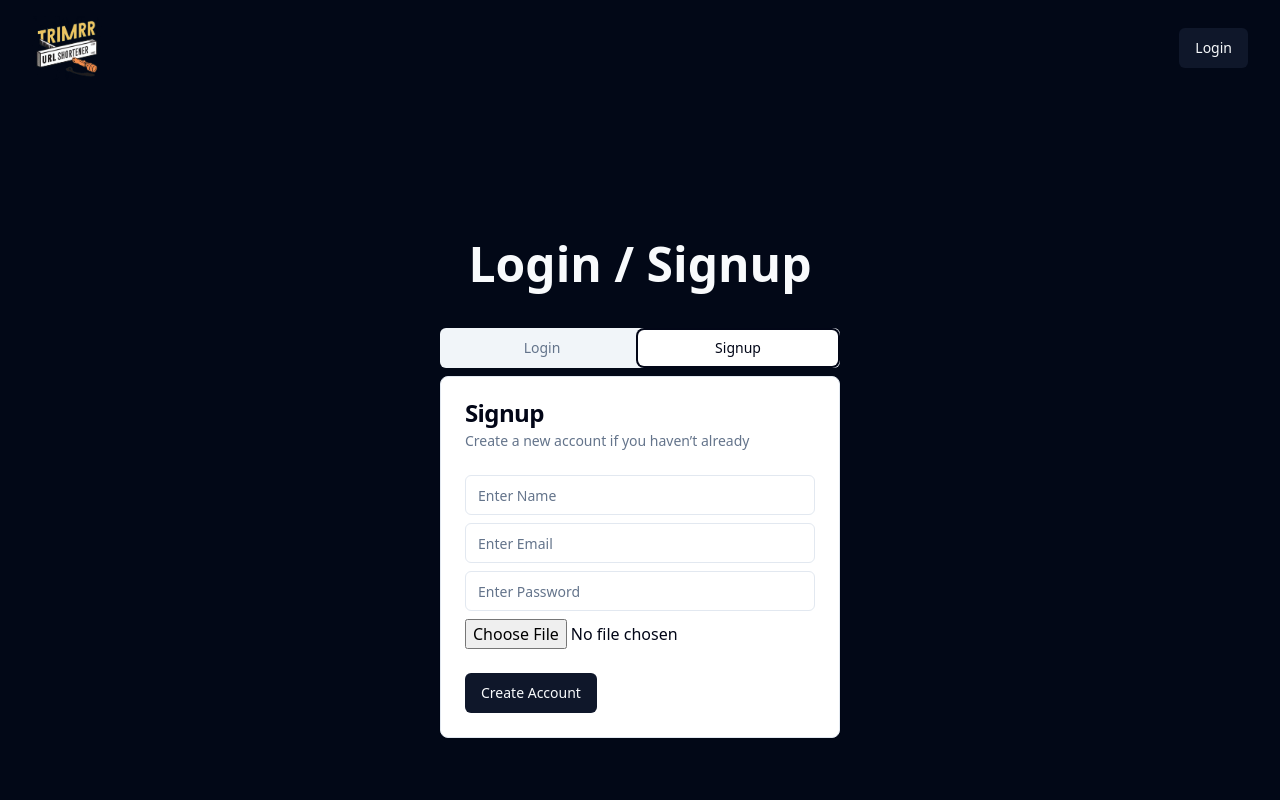
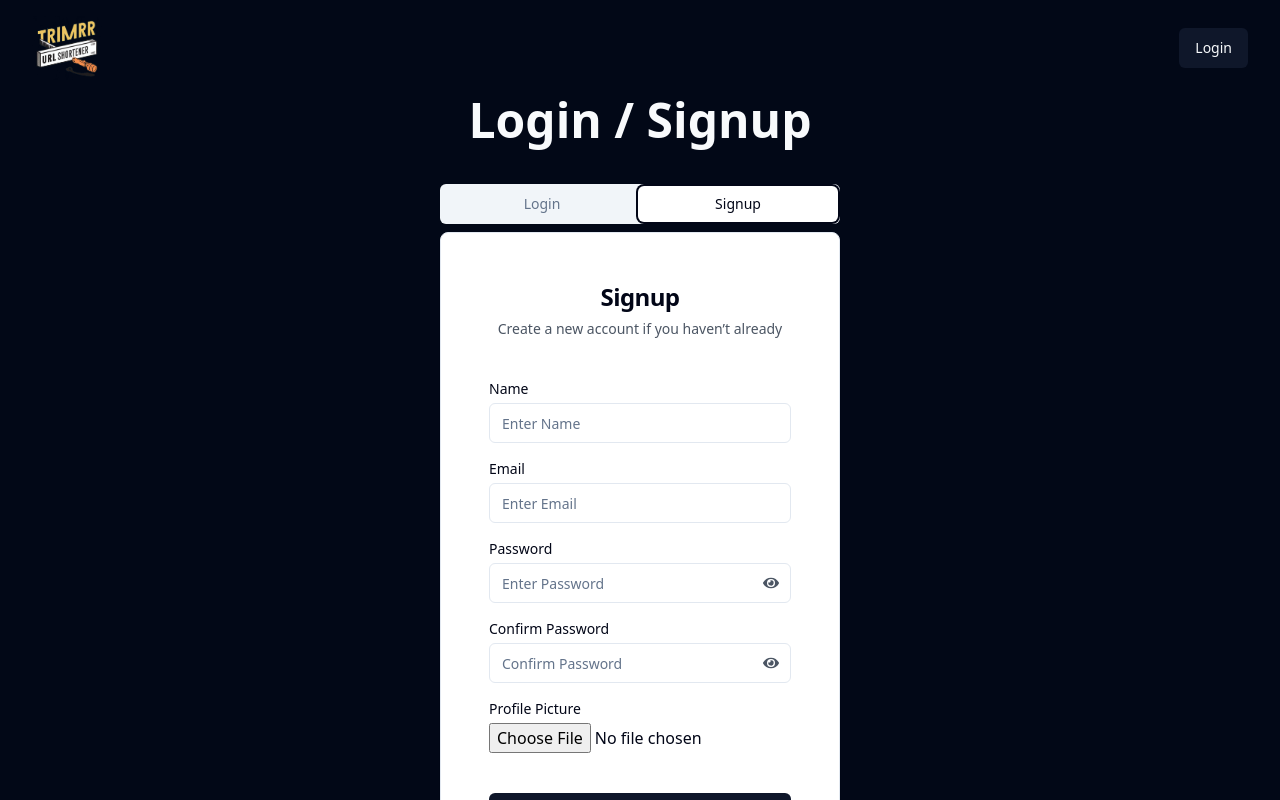
Before and after one commit to izahid19/url_shortner, a React (Vite) app: page /auth in a window 1280 px wide. Both pictures are taken after a click on the tab "Signup". Shown: the top 800 px of the page. Built offline with nearby package versions, Linux system fonts and the light colour scheme.

Commit message:
few changes pushed

```diff
--- a/package.json
+++ b/package.json
@@ -21,10 +21,14 @@
     "clsx": "^2.1.1",
     "lucide-react": "^0.445.0",
     "react": "^18.3.1",
+    "react-avatar-editor": "^13.0.2",
     "react-dom": "^18.3.1",
+    "react-icons": "^5.4.0",
+    "react-modal": "^3.16.1",
     "react-qrcode-logo": "^3.0.0",
     "react-router-dom": "^7.0.1",
     "react-spinners": "^0.14.1",
+    "react-toastify": "^10.0.6",
     "recharts": "^2.14.1",
     "tailwind-merge": "^2.5.2",
     "tailwindcss-animate": "^1.0.7",
--- a/src/components/create-link.jsx
+++ b/src/components/create-link.jsx
@@ -1,4 +1,4 @@
-import {Button} from "@/components/ui/button";
+import { Button } from "@/components/ui/button";
 import {
   Dialog,
   DialogContent,
@@ -7,20 +7,20 @@ import {
   DialogTitle,
   DialogTrigger,
 } from "@/components/ui/dialog";
-import {Input} from "@/components/ui/input";
-import {Card} from "./ui/card";
-import {useNavigate, useSearchParams} from "react-router-dom";
-import {useEffect, useRef, useState} from "react";
+import { Input } from "@/components/ui/input";
+import { Card } from "./ui/card";
+import { useNavigate, useSearchParams } from "react-router-dom";
+import { useEffect, useRef, useState } from "react";
 import Error from "./error";
 import * as yup from "yup";
 import useFetch from "@/hooks/use-fetch";
-import {createUrl} from "@/db/apiUrls";
-import {BeatLoader} from "react-spinners";
-import {UrlState} from "@/context";
-import {QRCode} from "react-qrcode-logo";
+import { createUrl } from "@/db/apiUrls";
+import { BeatLoader } from "react-spinners";
+import { UrlState } from "@/context";
+import { QRCode } from "react-qrcode-logo";
 
 export function CreateLink() {
-  const {user} = UrlState();
+  const { user } = UrlState();
 
   const navigate = useNavigate();
   const ref = useRef();
@@ -49,6 +49,24 @@ export function CreateLink() {
       ...formValues,
       [e.target.id]: e.target.value,
     });
+
+    setErrors((prevErrors) => {
+      const updatedErrors = { ...prevErrors };
+      delete updatedErrors[e.target.id];
+      return updatedErrors;
+    });
+  };
+
+  const handleBlur = async (e) => {
+    const fieldName = e.target.id;
+    try {
+      await schema.validateAt(fieldName, formValues);
+    } catch (err) {
+      setErrors((prevErrors) => ({
+        ...prevErrors,
+        [fieldName]: err.message,
+      }));
+    }
   };
 
   const {
@@ -56,7 +74,7 @@ export function CreateLink() {
     error,
     data,
     fn: fnCreateUrl,
-  } = useFetch(createUrl, {...formValues, user_id: user.id});
+  } = useFetch(createUrl, { ...formValues, user_id: user.id });
 
   useEffect(() => {
     if (error === null && data) {
@@ -68,7 +86,7 @@ export function CreateLink() {
   const createNewLink = async () => {
     setErrors([]);
     try {
-      await schema.validate(formValues, {abortEarly: false});
+      await schema.validate(formValues, { abortEarly: false });
 
       const canvas = ref.current.canvasRef.current;
       const blob = await new Promise((resolve) => canvas.toBlob(resolve));
@@ -76,11 +94,9 @@ export function CreateLink() {
       await fnCreateUrl(blob);
     } catch (e) {
       const newErrors = {};
-
       e?.inner?.forEach((err) => {
         newErrors[err.path] = err.message;
       });
-
       setErrors(newErrors);
     }
   };
@@ -95,50 +111,66 @@ export function CreateLink() {
       <DialogTrigger asChild>
         <Button variant="destructive">Create New Link</Button>
       </DialogTrigger>
-      <DialogContent className="sm:max-w-md">
+      <DialogContent className="w-full max-w-sm sm:max-w-md mx-auto">
         <DialogHeader>
-          <DialogTitle className="font-bold text-2xl text-black">Create New</DialogTitle>
+          <DialogTitle className="font-bold text-xl sm:text-2xl text-black">
+            Create New
+          </DialogTitle>
         </DialogHeader>
         {formValues?.longUrl && (
+          <div className="flex justify-center mb-4">
             <QRCode ref={ref} size={250} value={formValues?.longUrl} />
+          </div>
         )}
-        <div className="flex flex-col">
-        <span className="text-black mb-2">Short Link's Title</span>
+        <div className="flex flex-col space-y-4">
+          <div>
+            <label className="text-sm sm:text-base text-black mb-1 block">
+              Short Link's Title
+            </label>
             <Input
               id="title"
               placeholder="Enter Your Title"
               value={formValues.title}
               onChange={handleChange}
-          className="text-gray-900"
+              onBlur={handleBlur}
+              className="w-full text-gray-900"
             />
             {errors.title && <Error message={errors.title} />}
           </div>
-        <div className="flex flex-col">
-        <span className="text-black mb-2">Long URL</span>
+          <div>
+            <label className="text-sm sm:text-base text-black mb-1 block">
+              Long URL
+            </label>
             <Input
               id="longUrl"
               placeholder="Enter your Loooong URL"
               value={formValues.longUrl}
               onChange={handleChange}
-          className="text-gray-900"
+              onBlur={handleBlur}
+              className="w-full text-gray-900"
             />
+            {errors.longUrl && <Error message={errors.longUrl} />}
           </div>
-        {errors.longUrl && <Error message={errors.longUrl} />}
-        <div className="flex flex-col">
-        <span className="text-black mb-2">Custom URL</span>
-        <div className="flex items-center gap-2">
-          <Card className="p-2">trimrr.in</Card> /
+          <div>
+            <label className="text-sm sm:text-base text-black mb-1 block">
+              Custom URL
+            </label>
+            <div className="flex flex-wrap gap-2 items-center">
+              <Card className="p-2 text-sm sm:text-base">triimrrr.netlify.app</Card>
+              <span className="text-sm">/</span>
               <Input
                 id="customUrl"
                 placeholder="Custom Link (optional)"
                 value={formValues.customUrl}
                 onChange={handleChange}
-            className="text-gray-900"
+                onBlur={handleBlur}
+                className="w-full sm:w-auto flex-grow text-gray-900"
               />
             </div>
           </div>
+        </div>
         {error && <Error message={errors.message} />}
-        <DialogFooter className="sm:justify-start">
+        <DialogFooter className="sm:justify-start mt-4">
           <Button
             type="button"
             variant="destructive"
--- a/src/components/login.jsx
+++ b/src/components/login.jsx
@@ -1,4 +1,14 @@
-import {Input} from "./ui/input";
+import { useEffect, useState } from "react";
+import { FaEye, FaEyeSlash } from "react-icons/fa";
+import * as Yup from "yup";
+import { useNavigate, useSearchParams } from "react-router-dom";
+import { login } from "@/db/apiAuth";
+import { BeatLoader } from "react-spinners";
+import useFetch from "@/hooks/use-fetch";
+import { UrlState } from "@/context";
+import { toast, ToastContainer } from "react-toastify";
+import "react-toastify/dist/ReactToastify.css";
+import { Input } from "./ui/input";
 import {
   Card,
   CardContent,
@@ -7,15 +17,8 @@ import {
   CardHeader,
   CardTitle,
 } from "./ui/card";
-import {Button} from "./ui/button";
-import {useNavigate, useSearchParams} from "react-router-dom";
-import {useEffect, useState} from "react";
-import * as Yup from "yup";
+import { Button } from "./ui/button";
 import Error from "./error";
-import {login} from "@/db/apiAuth";
-import {BeatLoader} from "react-spinners";
-import useFetch from "@/hooks/use-fetch";
-import {UrlState} from "@/context";
 
 const Login = () => {
   let [searchParams] = useSearchParams();
@@ -28,39 +31,67 @@ const Login = () => {
     email: "",
     password: "",
   });
+  const [showPassword, setShowPassword] = useState(false); // Track password visibility
+
+  const { loading, error, fn: fnLogin, data } = useFetch(login, formData);
+  const { fetchUser } = UrlState();
+
+  useEffect(() => {
+    if (error === null && data) {
+      toast.success("Logged in successfully!");
+      fetchUser();
+      navigate(`/dashboard?${longLink ? `createNew=${longLink}` : ""}`);
+    }
+  }, [error, data, fetchUser, longLink, navigate]);
 
   const handleInputChange = (e) => {
-    const {name, value} = e.target;
+    const { name, value } = e.target;
     setFormData((prevState) => ({
       ...prevState,
       [name]: value,
     }));
+
+    setErrors((prevErrors) => {
+      const updatedErrors = { ...prevErrors };
+      delete updatedErrors[name];
+      return updatedErrors;
+    });
   };
 
-  const {loading, error, fn: fnLogin, data} = useFetch(login, formData);
-  const {fetchUser} = UrlState();
+  const validateField = async (fieldName) => {
+    const schema = Yup.object().shape({
+      email: Yup.string().email("Invalid email").required("Email is required"),
+      password: Yup.string()
+        .min(6, "Password is required")
+        .required("Password is required"),
+    });
 
-  useEffect(() => {
-    if (error === null && data) {
-      fetchUser();
-      navigate(`/dashboard?${longLink ? `createNew=${longLink}` : ""}`);
+    try {
+      await schema.validateAt(fieldName, formData);
+    } catch (err) {
+      setErrors((prevErrors) => ({
+        ...prevErrors,
+        [fieldName]: err.message,
+      }));
     }
-    // eslint-disable-next-line react-hooks/exhaustive-deps
-  }, [error, data]);
+  };
+
+  const handleBlur = (e) => {
+    const { name } = e.target;
+    validateField(name);
+  };
 
   const handleLogin = async () => {
     setErrors([]);
     try {
       const schema = Yup.object().shape({
-        email: Yup.string()
-          .email("Invalid email")
-          .required("Email is required"),
+        email: Yup.string().email("Invalid email").required("Email is required"),
         password: Yup.string()
           .min(6, "Password must be at least 6 characters")
           .required("Password is required"),
       });
 
-      await schema.validate(formData, {abortEarly: false});
+      await schema.validate(formData, { abortEarly: false });
       await fnLogin();
     } catch (e) {
       const newErrors = {};
@@ -70,44 +101,67 @@ const Login = () => {
       });
 
       setErrors(newErrors);
+
+      console.error("Validation/API error occurred:", e);
     }
   };
 
   return (
-    <Card>
+    <>
+      <ToastContainer />
+      <Card className="max-w-md w-full mx-auto p-4 sm:p-6 space-y-4">
         <CardHeader>
-        <CardTitle>Login</CardTitle>
-        <CardDescription>
+          <CardTitle className="text-center text-xl sm:text-2xl">Login</CardTitle>
+          <CardDescription className="text-center text-sm text-gray-600">
             to your account if you already have one
           </CardDescription>
           {error && <Error message={error.message} />}
         </CardHeader>
-      <CardContent className="space-y-2">
-        <div className="space-y-1">
+        <CardContent className="space-y-4">
+          <div>
+            <label className="block mb-1 text-sm font-medium">Email</label>
             <Input
               name="email"
               type="email"
               placeholder="Enter Email"
+              onBlur={handleBlur}
               onChange={handleInputChange}
+              className="w-full"
             />
+            {errors.email && <Error message={errors.email} />}
           </div>
-        {errors.email && <Error message={errors.email} />}
-        <div className="space-y-1">
+          <div>
+            <label className="block mb-1 text-sm font-medium">Password</label>
+            <div className="relative">
               <Input
                 name="password"
-            type="password"
+                type={showPassword ? "text" : "password"}
                 placeholder="Enter Password"
+                onBlur={handleBlur}
                 onChange={handleInputChange}
+                className="w-full"
               />
+              <span
+                className="absolute right-3 top-1/2 transform -translate-y-1/2 cursor-pointer text-gray-600"
+                onClick={() => setShowPassword(!showPassword)}
+              >
+                {showPassword ? <FaEyeSlash /> : <FaEye />}
+              </span>
             </div>
             {errors.password && <Error message={errors.password} />}
+          </div>
         </CardContent>
         <CardFooter>
-        <Button onClick={handleLogin}>
+          <Button
+            className="w-full"
+            onClick={handleLogin}
+            disabled={loading}
+          >
             {loading ? <BeatLoader size={10} color="#36d7b7" /> : "Login"}
           </Button>
         </CardFooter>
       </Card>
+    </>
   );
 };
 
--- a/src/components/signup.jsx
+++ b/src/components/signup.jsx
@@ -1,6 +1,7 @@
-import {useEffect, useState} from "react";
+import { useEffect, useRef, useState } from "react";
+import { FaEye, FaEyeSlash, FaTrashAlt } from "react-icons/fa";
 import Error from "./error";
-import {Input} from "./ui/input";
+import { Input } from "./ui/input";
 import * as Yup from "yup";
 import {
   Card,
@@ -10,11 +11,13 @@ import {
   CardHeader,
   CardTitle,
 } from "./ui/card";
-import {Button} from "./ui/button";
-import {useNavigate, useSearchParams} from "react-router-dom";
-import {signup} from "@/db/apiAuth";
-import {BeatLoader} from "react-spinners";
+import { Button } from "./ui/button";
+import { useNavigate, useSearchParams } from "react-router-dom";
+import { signup } from "@/db/apiAuth";
+import { BeatLoader } from "react-spinners";
 import useFetch from "@/hooks/use-fetch";
+import { toast, ToastContainer } from "react-toastify";
+import "react-toastify/dist/ReactToastify.css";
 
 const Signup = () => {
   let [searchParams] = useSearchParams();
@@ -27,25 +30,83 @@ const Signup = () => {
     name: "",
     email: "",
     password: "",
+    confirm_password: "",
     profile_pic: null,
   });
+  const [profilePicPreview, setProfilePicPreview] = useState(null);
+  const [showPassword, setShowPassword] = useState(false);
+  const [showConfirmPassword, setShowConfirmPassword] = useState(false);
+
+  const fileInputRef = useRef(null);
 
   const handleInputChange = (e) => {
-    const {name, value, files} = e.target;
+    const { name, value, files } = e.target;
     setFormData((prevState) => ({
       ...prevState,
       [name]: files ? files[0] : value,
     }));
+
+    if (name === "profile_pic" && files?.[0]) {
+      setProfilePicPreview(URL.createObjectURL(files[0]));
+    }
+
+    setErrors((prevErrors) => {
+      const updatedErrors = { ...prevErrors };
+      delete updatedErrors[name];
+      return updatedErrors;
+    });
   };
 
-  const {loading, error, fn: fnSignup, data} = useFetch(signup, formData);
+  const handleBlur = (e) => {
+    const { name } = e.target;
+    validateField(name);
+  };
+
+  const validateField = async (fieldName) => {
+    const schema = Yup.object().shape({
+      name: Yup.string().required("Name is required"),
+      email: Yup.string()
+        .email("Invalid email")
+        .required("Email is required"),
+      password: Yup.string()
+        .min(6, "Password must be at least 6 characters")
+        .required("Password is required"),
+      confirm_password: Yup.string()
+        .oneOf([Yup.ref("password"), null], "Passwords must match")
+        .required("Confirm Password is required"),
+      profile_pic: Yup.mixed().required("Profile picture is required"),
+    });
+
+    try {
+      await schema.validateAt(fieldName, formData);
+    } catch (err) {
+      setErrors((prevErrors) => ({
+        ...prevErrors,
+        [fieldName]: err.message,
+      }));
+    }
+  };
+
+  const handleDeleteProfilePic = () => {
+    setFormData((prevState) => ({
+      ...prevState,
+      profile_pic: null,
+    }));
+    setProfilePicPreview(null);
+
+    if (fileInputRef.current) {
+      fileInputRef.current.value = null;
+    }
+  };
+
+  const { loading, error, fn: fnSignup, data } = useFetch(signup, formData);
 
   useEffect(() => {
     if (error === null && data) {
+      toast.success("Account created successfully!");
       navigate(`/dashboard?${longLink ? `createNew=${longLink}` : ""}`);
     }
-    // eslint-disable-next-line react-hooks/exhaustive-deps
-  }, [error, loading]);
+  }, [error, data, longLink, navigate]);
 
   const handleSignup = async () => {
     setErrors([]);
@@ -58,10 +119,13 @@ const Signup = () => {
         password: Yup.string()
           .min(6, "Password must be at least 6 characters")
           .required("Password is required"),
+        confirm_password: Yup.string()
+          .oneOf([Yup.ref("password"), null], "Passwords must match")
+          .required("Confirm Password is required"),
         profile_pic: Yup.mixed().required("Profile picture is required"),
       });
 
-      await schema.validate(formData, {abortEarly: false});
+      await schema.validate(formData, { abortEarly: false });
       await fnSignup();
     } catch (error) {
       const newErrors = {};
@@ -72,68 +136,124 @@ const Signup = () => {
 
         setErrors(newErrors);
       } else {
-        setErrors({api: error.message});
+        setErrors({ api: error.message });
       }
     }
   };
 
   return (
-    <Card>
+    <>
+      <ToastContainer />
+      <Card className="max-w-md w-full mx-auto p-4 sm:p-6 space-y-4">
         <CardHeader>
-        <CardTitle>Signup</CardTitle>
-        <CardDescription>
+          <CardTitle className="text-center text-xl sm:text-2xl">Signup</CardTitle>
+          <CardDescription className="text-center text-sm text-gray-600">
             Create a new account if you haven&rsquo;t already
           </CardDescription>
           {error && <Error message={error?.message} />}
         </CardHeader>
-      <CardContent className="space-y-2">
-        <div className="space-y-1">
+        <CardContent className="space-y-4">
+          <div>
+            <label className="block text-sm font-medium mb-1">Name</label>
             <Input
               name="name"
               type="text"
               placeholder="Enter Name"
+              onBlur={handleBlur}
               onChange={handleInputChange}
+              className="w-full"
             />
+            {errors.name && <Error message={errors.name} />}
           </div>
-        {errors.name && <Error message={errors.name} />}
-        <div className="space-y-1">
+          <div>
+            <label className="block text-sm font-medium mb-1">Email</label>
             <Input
               name="email"
               type="email"
               placeholder="Enter Email"
+              onBlur={handleBlur}
               onChange={handleInputChange}
+              className="w-full"
             />
+            {errors.email && <Error message={errors.email} />}
           </div>
-        {errors.email && <Error message={errors.email} />}
-        <div className="space-y-1">
+          <div>
+            <label className="block text-sm font-medium mb-1">Password</label>
+            <div className="relative">
               <Input
                 name="password"
-            type="password"
+                type={showPassword ? "text" : "password"}
                 placeholder="Enter Password"
+                onBlur={handleBlur}
                 onChange={handleInputChange}
+                className="w-full"
               />
+              <span
+                className="absolute right-3 top-1/2 transform -translate-y-1/2 cursor-pointer text-gray-600"
+                onClick={() => setShowPassword(!showPassword)}
+              >
+                {showPassword ? <FaEyeSlash /> : <FaEye />}
+              </span>
             </div>
             {errors.password && <Error message={errors.password} />}
-        <div className="space-y-1">
+          </div>
+          <div>
+            <label className="block text-sm font-medium mb-1">Confirm Password</label>
+            <div className="relative">
+              <Input
+                name="confirm_password"
+                type={showConfirmPassword ? "text" : "password"}
+                placeholder="Confirm Password"
+                onBlur={handleBlur}
+                onChange={handleInputChange}
+                className="w-full"
+              />
+              <span
+                className="absolute right-3 top-1/2 transform -translate-y-1/2 cursor-pointer text-gray-600"
+                onClick={() => setShowConfirmPassword(!showConfirmPassword)}
+              >
+                {showConfirmPassword ? <FaEyeSlash /> : <FaEye />}
+              </span>
+            </div>
+            {errors.confirm_password && <Error message={errors.confirm_password} />}
+          </div>
+          <div>
+            <label className="block text-sm font-medium mb-1">Profile Picture</label>
             <input
+              ref={fileInputRef}
               name="profile_pic"
               type="file"
               accept="image/*"
               onChange={handleInputChange}
+              className="w-full"
+            />
+            {profilePicPreview && (
+              <div className="flex items-center mt-2">
+                <img
+                  src={profilePicPreview}
+                  alt="Profile Preview"
+                  className="w-16 h-16 rounded-full object-cover"
+                />
+                <FaTrashAlt
+                  className="text-red-500 cursor-pointer ml-2"
+                  onClick={handleDeleteProfilePic}
                 />
               </div>
+            )}
             {errors.profile_pic && <Error message={errors.profile_pic} />}
+          </div>
         </CardContent>
         <CardFooter>
-        <Button onClick={handleSignup}>
-          {loading ? (
-            <BeatLoader size={10} color="#36d7b7" />
-          ) : (
-            "Create Account"
-          )}
+          <Button
+            className="w-full"
+            onClick={handleSignup}
+            disabled={loading}
+          >
+            {loading ? <BeatLoader size={10} color="#36d7b7" /> : "Create Account"}
           </Button>
         </CardFooter>
       </Card>
+    </>
   );
 };
 
--- a/src/pages/auth.jsx
+++ b/src/pages/auth.jsx
@@ -17,8 +17,8 @@ function Auth() {
   }, [isAuthenticated, loading, navigate]);
 
   return (
-    <div className="mt-36 flex flex-col items-center gap-10">
-      <h1 className="text-5xl font-extrabold">
+    <div className="flex flex-col items-center justify-center gap-10">
+      <h1 className="text-2xl sm:text-3xl lg:text-5xl font-extrabold text-center">
         {searchParams.get("createNew")
           ? "Hold up! Let's login first.."
           : "Login / Signup"}
```
Also changed, not shown: 1 other file (tests, documents, lock files or other folders). Lines whose indentation alone changed are shown as unchanged.
